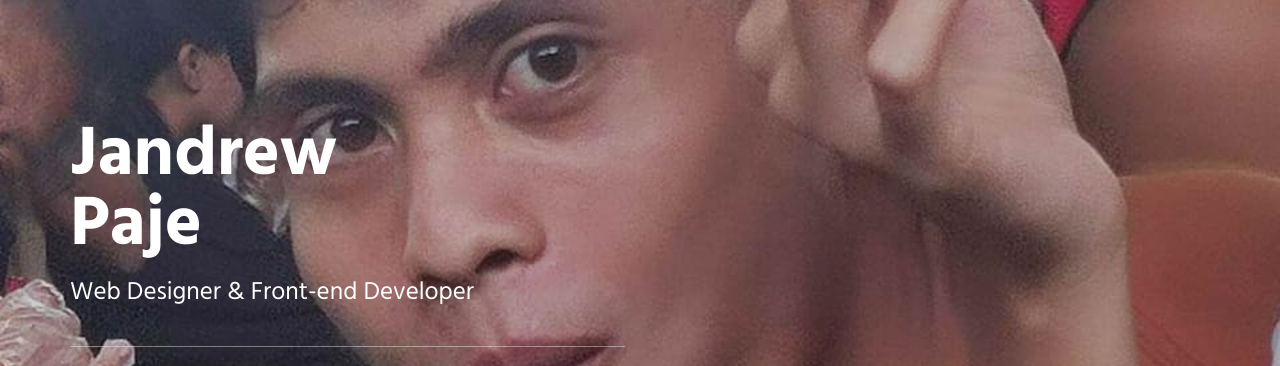
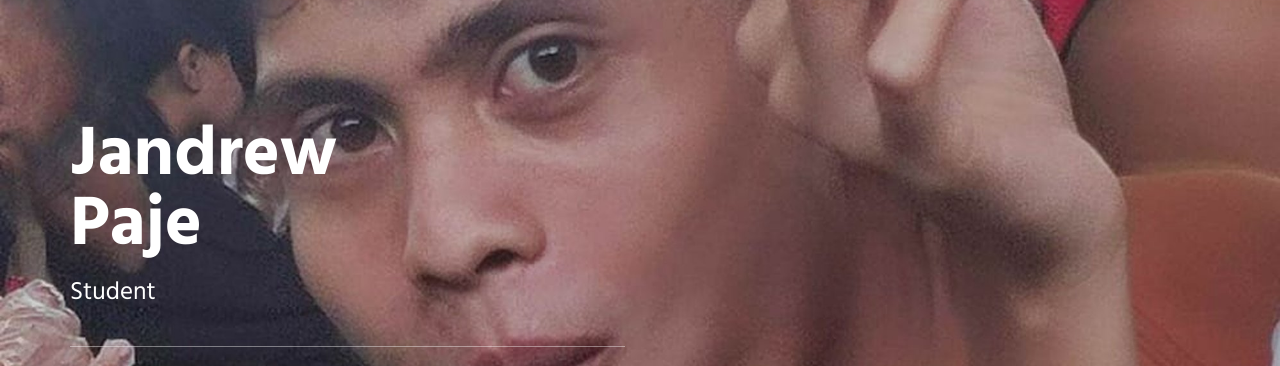
Before and after one commit to jandrewx44/jandrew, a plain HTML site: page Jandrew Finals/HTML/index.html in a window 1280 px wide. Shown: the part 99-465 px from the top of the page. Drawn offline with Linux system fonts and the light colour scheme.

Commit message:
Update index.html

```diff
--- a/Jandrew Finals/HTML/index.html
+++ b/Jandrew Finals/HTML/index.html
@@ -77,7 +77,7 @@
                     <div class="col-sm-6">
                         <div class="promo-block-divider">
                             <h1 class="promo-block-title">Jandrew<br/> Paje</h1>
-                            <p class="promo-block-text">Web Designer &amp; Front-end Developer</p>
+                            <p class="promo-block-text">Student</p>
                         </div>
                         <ul class="list-inline">
                             <li><a href="https://www.facebook.com/" class="social-icons"><i class="icon-social-facebook"></i></a></li>
```
